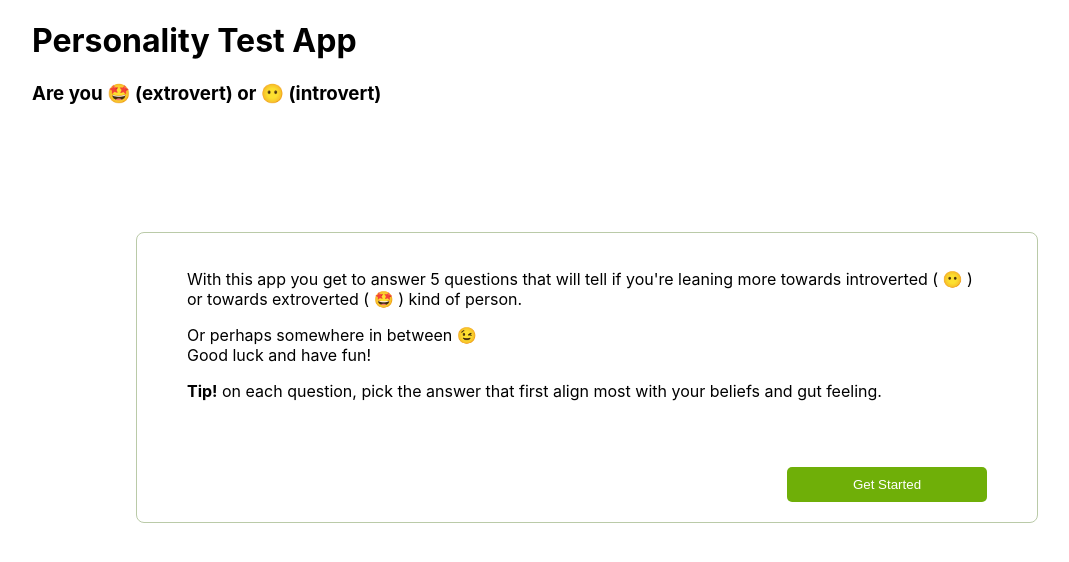
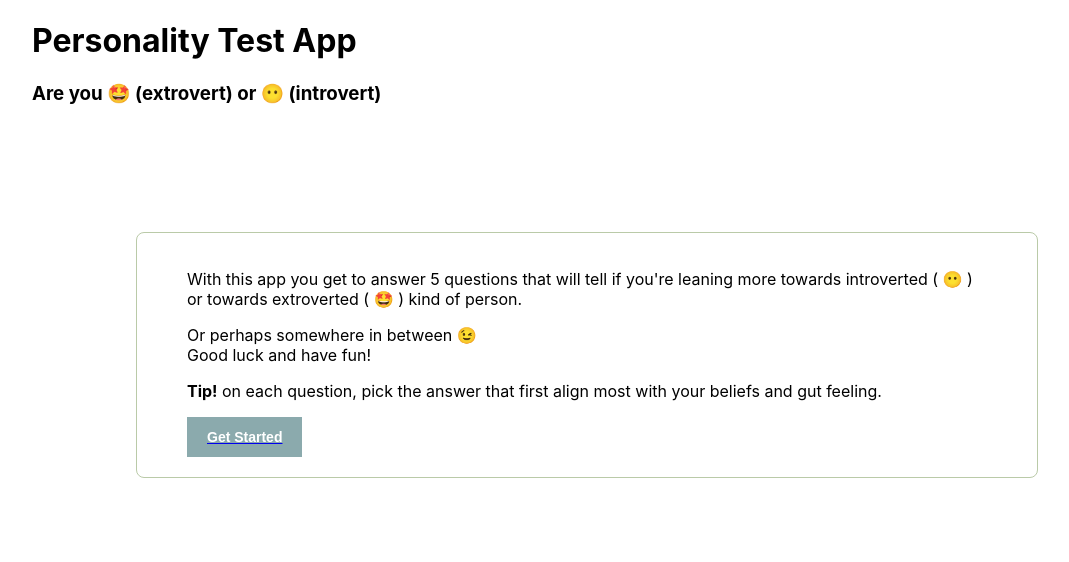
Before and after one commit to Clobbe/personality-test-app, a React (Create React App) app: page / in a window 1280 px wide. Shown: the top 562 px of the page, without its empty margins (53-1122 px from the left). Built offline with nearby package versions, Linux system fonts and the light colour scheme.

Commit message:
CU-2w4h1fn :: Fixing broken components

```diff
--- a/src/components/atoms/Button.tsx
+++ /dev/null
@@ -1,36 +0,0 @@
-import React, { VFC } from "react";
-import styled from "styled-components";
-
-interface IButton extends React.ButtonHTMLAttributes<HTMLButtonElement> {
-  onClick?: () => void;
-}
-
-const StyledButton = styled.button`
-  min-width: 200px;
-  margin-top: 50px;
-  float: right;
-  padding: 10px 5px 10px 5px;
-  background-color: #6faf08;
-  outline: 0;
-  border: 0px solid #000;
-  border-radius: 5px;
-  :hover {
-    background-color: #4a7505;
-  }
-`;
-
-const StyledButtonText = styled.div`
-  font-family: sans-serif;
-  size: 25px;
-  color: #fff;
-`;
-
-const Button: VFC<IButton> = ({ onClick, children }) => {
-  return (
-    <StyledButton onClick={onClick}>
-      <StyledButtonText>{children}</StyledButtonText>
-    </StyledButton>
-  );
-};
-
-export default Button;
--- a/src/components/atoms/Typography.tsx
+++ b/src/components/atoms/Typography.tsx
@@ -1,45 +1,37 @@
-import React, { VFC } from 'react';
-import styled, { css } from 'styled-components';
-import { useSettings } from '../../contexts/settingsContext';
-import { useTranslation } from '../../contexts/translationContext';
-import { theme } from '../../utils/theme';
+import React, { VFC } from "react";
+import styled, { css } from "styled-components";
+import { theme } from "../../utils/theme";
 
-export interface ITranslation {
-  translateKey?: string;
-  translateParams?: Record<string, unknown>;
-}
-
-type AlignmentVariant = 'left' | 'center' | 'right';
+type AlignmentVariant = "left" | "center" | "right";
 type TextVariant =
-  | 'h1'
-  | 'h2'
-  | 'h3'
-  | 'h4'
-  | 'h5'
-  | 'h6'
-  | 'p'
-  | 'p-semi-bold'
-  | 'body1'
-  | 'body1-semi-bold'
-  | 'body2'
-  | 'body2-extra-bold'
-  | 'body3'
-  | 'label-default'
-  | 'label-large'
-  | 'input-label'
-  | 'button'
-  | 'status-message'
-  | 'input-error'
+  | "h1"
+  | "h2"
+  | "h3"
+  | "h4"
+  | "h5"
+  | "h6"
+  | "p"
+  | "p-semi-bold"
+  | "body1"
+  | "body1-semi-bold"
+  | "body2"
+  | "body2-extra-bold"
+  | "body3"
+  | "label-default"
+  | "label-large"
+  | "input-label"
+  | "button"
+  | "status-message"
+  | "input-error"
   | undefined;
 
 interface ITypography
   extends React.HTMLProps<
-      | HTMLParagraphElement
-      | HTMLHeadingElement
-      | HTMLLabelElement
-      | HTMLParagraphElement
-    >,
-    ITranslation {
+    | HTMLParagraphElement
+    | HTMLHeadingElement
+    | HTMLLabelElement
+    | HTMLParagraphElement
+  > {
   variant?: TextVariant;
   color?: string;
   align?: AlignmentVariant;
@@ -177,43 +169,43 @@ const StyledInputError = styled.span<ITypography>`
 
 const getComponent = (variant: TextVariant): VFC => {
   switch (variant) {
-    case 'h1':
+    case "h1":
       return StyledH1;
-    case 'h2':
+    case "h2":
       return StyledH2;
-    case 'h3':
+    case "h3":
       return StyledH3;
-    case 'h4':
+    case "h4":
       return StyledH4;
-    case 'h5':
+    case "h5":
       return StyledH5;
-    case 'h6':
+    case "h6":
       return StyledH6;
-    case 'p':
+    case "p":
       return StyledParagraph;
-    case 'p-semi-bold':
+    case "p-semi-bold":
       return StyledParagraphSemiBold;
-    case 'body1':
+    case "body1":
       return StyledBody1;
-    case 'body1-semi-bold':
+    case "body1-semi-bold":
       return StyledBody1SemiBold;
-    case 'body2':
+    case "body2":
       return StyledBody2;
-    case 'body2-extra-bold':
+    case "body2-extra-bold":
       return StyledBody2ExtraBold;
-    case 'body3':
+    case "body3":
       return StyledBody3;
-    case 'label-default':
+    case "label-default":
       return StyledLabelDefault;
-    case 'label-large':
+    case "label-large":
       return StyledLabelLarge;
-    case 'input-label':
+    case "input-label":
       return StyledInputLabel;
-    case 'button':
+    case "button":
       return StyledButtonLabel;
-    case 'status-message':
+    case "status-message":
       return StyledStatusMessage;
-    case 'input-error':
+    case "input-error":
       return StyledInputError;
     default:
       return StyledBody1;
@@ -221,24 +213,15 @@ const getComponent = (variant: TextVariant): VFC => {
 };
 
 const Typography: React.FC<ITypography> = ({
-  translateKey,
-  translateParams,
   children,
-  variant = 'body1',
+  variant = "body1",
   ...props
 }) => {
   const Component = getComponent(variant);
-  const { fontFamily } = useSettings();
-  const { translate } = useTranslation();
   const typoProps = {
-    ...props,
-    fontFamily,
+    ...props
   };
 
-  return (
-    <Component {...typoProps}>
-      {translateKey ? translate(translateKey, translateParams) : children}
-    </Component>
-  );
+  return <Component {...typoProps}>{children}</Component>;
 };
 export default Typography;
--- a/src/components/molecules/PrimaryButton.tsx
+++ b/src/components/molecules/PrimaryButton.tsx
@@ -1,23 +1,13 @@
-import React, { VFC } from 'react';
-import styled from 'styled-components';
-import SvgIcon from '../atoms/SvgIcon';
-import LoadingSpinner from './LoadingSpinner';
-import { IconSize, IconVariants } from '../atoms/icons/types';
-import Typography, { ITranslation } from '../atoms/Typography';
-import Spacing from '../atoms/Spacing';
+import React, { VFC } from "react";
+import styled from "styled-components";
+import Typography from "../atoms/Typography";
+import { theme } from "../../utils/theme";
 
-import { useSettings } from '../../contexts/settingsContext';
-
-interface Props
-  extends React.ButtonHTMLAttributes<HTMLButtonElement>,
-    ITranslation {
-  icon?: IconVariants;
+interface Props extends React.ButtonHTMLAttributes<HTMLButtonElement> {
   disabled?: boolean;
   loading?: boolean;
-  radius?: string;
+  radius?: string | number;
   backgroundColor?: string;
-  iconSize?: IconSize;
-  iconColor?: string;
 }
 
 const StyledButton = styled.button<Props>`
@@ -28,53 +18,34 @@ const StyledButton = styled.button<Props>`
   padding: 0 20px;
   height: 40px;
   background-color: ${({ backgroundColor }) => backgroundColor};
-  opacity: ${({ disabled }) => (disabled ? '0.9' : '1')};
-  border-radius: ${({ radius }) => radius};
+  opacity: ${({ disabled }) => (disabled ? "0.9" : "1")};
+  border-radius: ${({ radius }) =>
+    radius ? `${radius}` : `${theme.spacing.radius}px`};
   border: none;
   :hover {
     opacity: 0.9;
   }
-  cursor: ${({ disabled }) => (disabled ? 'not-allowed' : 'allowed')};
+  cursor: ${({ disabled }) => (disabled ? "not-allowed" : "allowed")};
 `;
 
 const PrimaryButton: VFC<Props> = ({
   children,
-  translateKey,
-  translateParams,
-  icon,
-  iconSize = 'large',
   loading,
   disabled = false,
-  iconColor = 'white',
   onClick,
   ...props
 }) => {
-  const { cornerRadius, interactionColor } = useSettings();
   return (
     <StyledButton
-      backgroundColor={interactionColor}
-      radius={cornerRadius}
+      backgroundColor={theme.colors.primary[100]}
+      radius={theme.spacing.radius}
       disabled={disabled}
       onClick={!disabled ? onClick : undefined}
       {...props}
     >
-      {loading && <LoadingSpinner />}
-      {!loading && (
-        <>
-          <Typography
-            translateKey={translateKey}
-            translateParams={translateParams}
-            variant="button"
-            color="white"
-          >
-            {children}
-          </Typography>
-          {!!icon && <Spacing horizontal spacing={2} />}
-          {!!icon && (
-            <SvgIcon color={iconColor} icon={icon} iconSize={iconSize} />
-          )}
-        </>
-      )}
+      <Typography variant="button" color="white">
+        {children}
+      </Typography>
     </StyledButton>
   );
 };
--- a/src/pages/Index.tsx
+++ b/src/pages/Index.tsx
@@ -1,7 +1,7 @@
 import { Container, Row, Col } from "react-grid-system";
 import { Link } from "react-router-dom";
-import Button from "../components/atoms/Button";
 import Card from "../components/atoms/Card";
+import PrimaryButton from "../components/molecules/PrimaryButton";
 
 const Index = () => {
   return (
@@ -26,7 +26,7 @@ const Index = () => {
         <Row align="center">
           <Col>
             <Link to="/questionaire">
-              <Button>Get Started</Button>
+              <PrimaryButton>Get Started</PrimaryButton>
             </Link>
           </Col>
         </Row>
--- a/src/utils/theme.tsx
+++ b/src/utils/theme.tsx
@@ -49,7 +49,7 @@ export const theme = {
   },
   spacing: {
     factor: 8,
-    radius: 100,
+    radius: 20,
     paddingHorizontal: 20,
     paddingVertical: 10,
     margin: 10
```
Also changed, not shown: src/components/molecules/SecondaryButton.tsx (+8 -19 lines), src/components/molecules/TextInput.tsx (+11 -33 lines).
